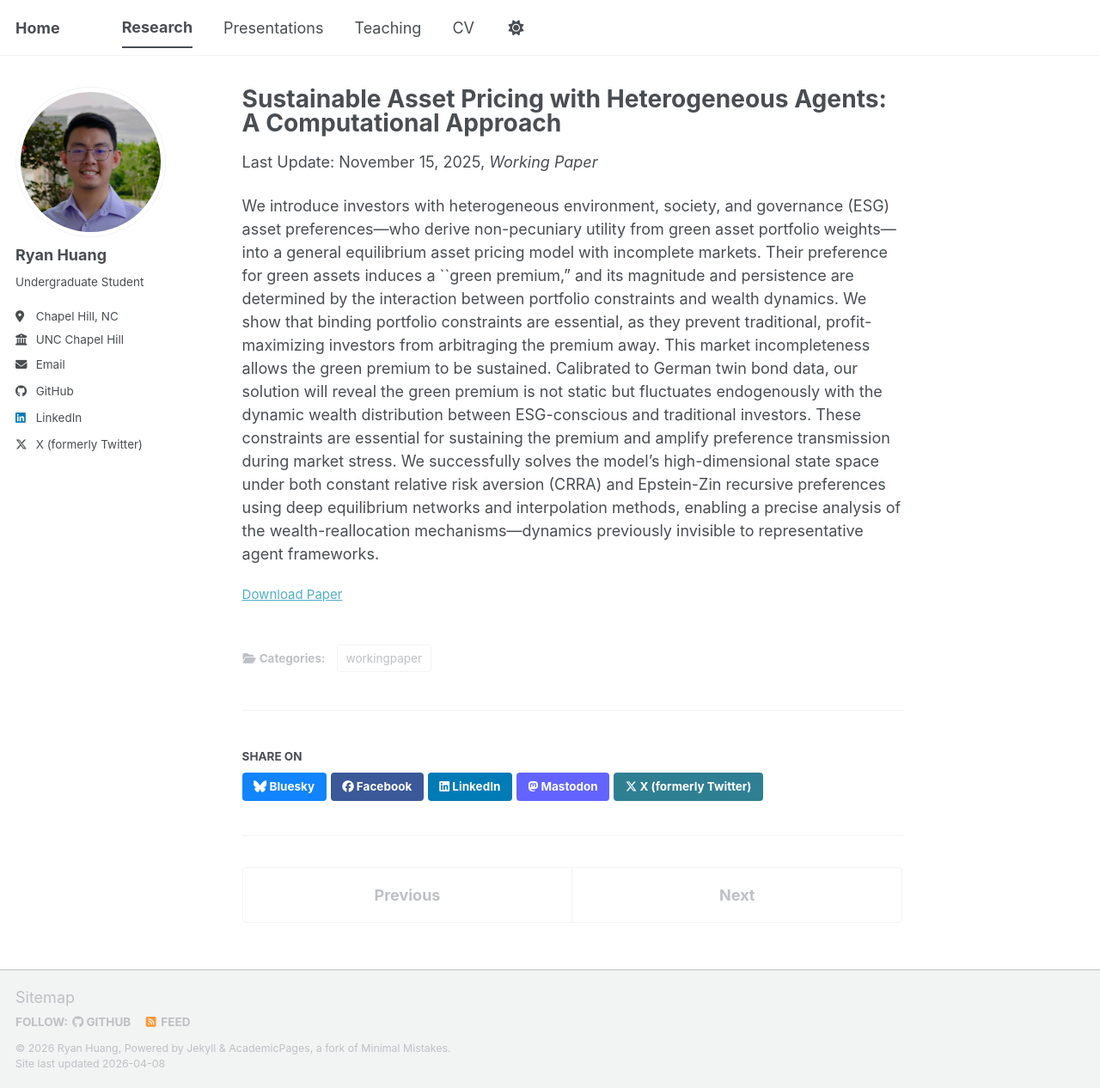
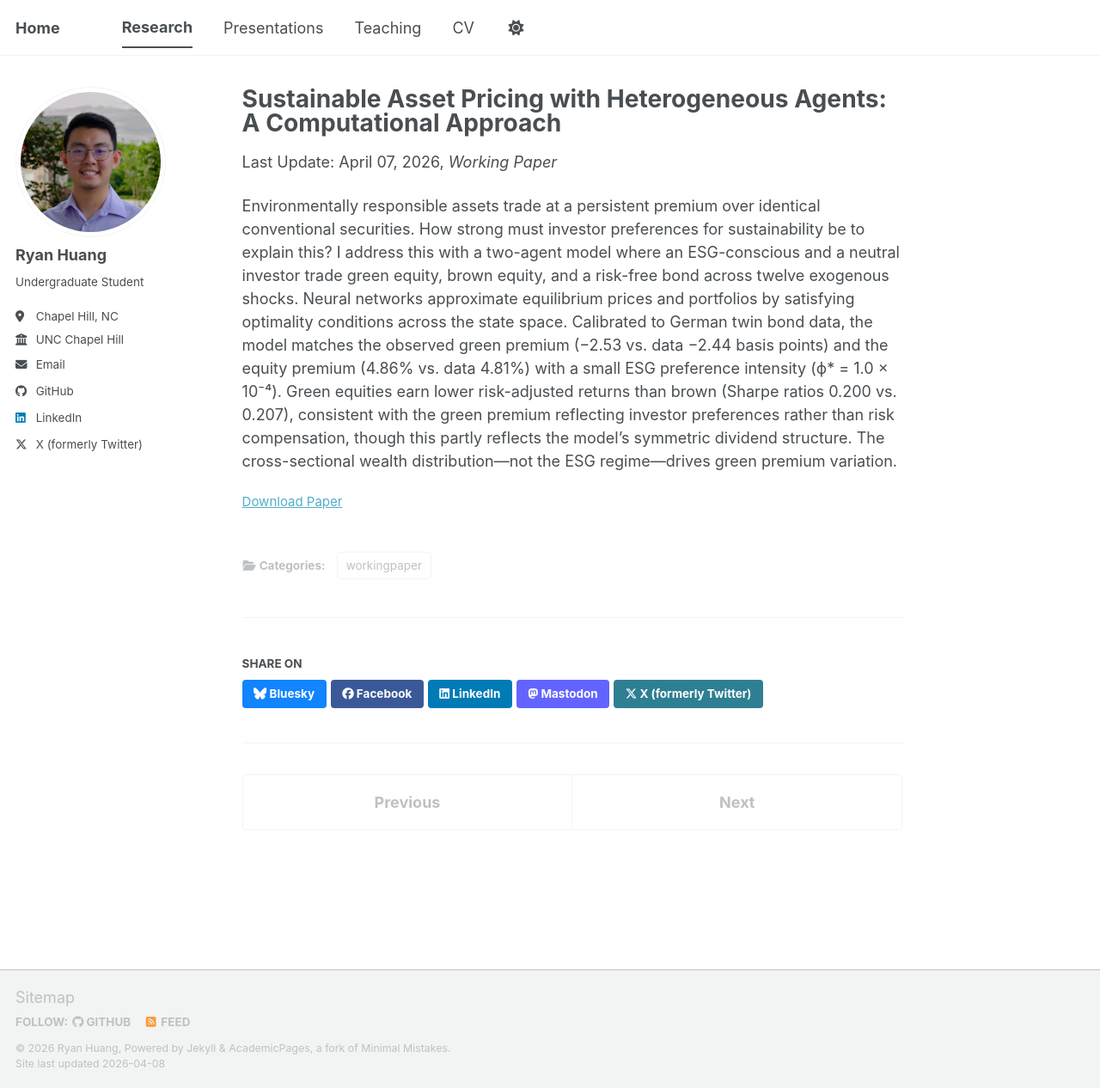
Before and after one commit to rhuang11/rhuang11.github.io, a Jekyll site: the page built from _research/esg-deqn.md, in a window 1280 px wide and 1266 px high. Shown: the whole window at 86% size. Built offline with Jekyll 4.4.1, drawn with Linux system fonts in a browser that asks for light colours; a script bundle is joined from its source files by our own code; library files that are not in the unit come from our copies.

Commit message:
updated date and abstract

```diff
--- a/_research/esg-deqn.md
+++ b/_research/esg-deqn.md
@@ -3,12 +3,12 @@ title: "Sustainable Asset Pricing with Heterogeneous Agents: A Computational App
 collection: research
 category: workingpaper
 permalink: /research/esg-deqn
-excerpt: "We introduce investors with heterogeneous environment, society, and governance (ESG) asset preferences—who derive non-pecuniary utility from green asset portfolio weights—into a general equilibrium asset pricing model with incomplete markets. Their preference for green assets induces a 'green premium,' and its magnitude and persistence are determined by the interaction between portfolio constraints and wealth dynamics. We show that binding portfolio constraints are essential, as they prevent traditional, profit-maximizing investors from arbitraging the premium away. This market incompleteness allows the green premium to be sustained. Calibrated to German twin bond data, our solution will reveal the green premium is not static but fluctuates endogenously with the dynamic wealth distribution between ESG-conscious and traditional investors. These constraints are essential for sustaining the premium and amplify preference transmission during market stress. We successfully solves the model's high-dimensional state space under both constant relative risk aversion (CRRA) and Epstein-Zin recursive preferences using deep equilibrium networks and interpolation methods, enabling a precise analysis of the wealth-reallocation mechanisms—dynamics previously invisible to representative agent frameworks."
-date: 2025-11-15
+excerpt: 'Environmentally responsible assets trade at a persistent premium over identical conventional securities. How strong must investor preferences for sustainability be to explain this? I address this with a two-agent model where an ESG-conscious and a neutral investor trade green equity, brown equity, and a risk-free bond across twelve exogenous shocks. Neural networks approximate equilibrium prices and portfolios by satisfying optimality conditions across the state space. Calibrated to German twin bond data, the model matches the observed green premium (&minus;2.53 vs. data &minus;2.44 basis points) and the equity premium (4.86% vs. data 4.81%) with a small ESG preference intensity (&phi;* = 1.0 &times; 10&minus;4). Green equities earn lower risk-adjusted returns than brown (Sharpe ratios 0.200 vs. 0.207), consistent with the green premium reflecting investor preferences rather than risk compensation, though this partly reflects the model&apos;s symmetric dividend structure. The cross-sectional wealth distribution—not the ESG regime—drives green premium variation.'
+date: 2026-04-07
 venue: 'Working Paper'
 slidesurl: 'https://rhuang11.github.io/files/esg-deqn/Ryan Huang - Thesis Slides.pdf'
 paperurl: 'https://rhuang11.github.io/files/esg-deqn/Ryan Huang - Final Thesis.pdf'
 citation:
 ---
 
-We introduce investors with heterogeneous environment, society, and governance (ESG) asset preferences—who derive non-pecuniary utility from green asset portfolio weights—into a general equilibrium asset pricing model with incomplete markets. Their preference for green assets induces a ``green premium," and its magnitude and persistence are determined by the interaction between portfolio constraints and wealth dynamics. We show that binding portfolio constraints are essential, as they prevent traditional, profit-maximizing investors from arbitraging the premium away. This market incompleteness allows the green premium to be sustained. Calibrated to German twin bond data, our solution will reveal the green premium is not static but fluctuates endogenously with the dynamic wealth distribution between ESG-conscious and traditional investors. These constraints are essential for sustaining the premium and amplify preference transmission during market stress. We successfully solves the model's high-dimensional state space under both constant relative risk aversion (CRRA) and Epstein-Zin recursive preferences using deep equilibrium networks and interpolation methods, enabling a precise analysis of the wealth-reallocation mechanisms—dynamics previously invisible to representative agent frameworks.
+Environmentally responsible assets trade at a persistent premium over identical conventional securities. How strong must investor preferences for sustainability be to explain this? I address this with a two-agent model where an ESG-conscious and a neutral investor trade green equity, brown equity, and a risk-free bond across twelve exogenous shocks. Neural networks approximate equilibrium prices and portfolios by satisfying optimality conditions across the state space. Calibrated to German twin bond data, the model matches the observed green premium (−2.53 vs. data −2.44 basis points) and the equity premium (4.86% vs. data 4.81%) with a small ESG preference intensity (ϕ* = 1.0 × 10⁻⁴). Green equities earn lower risk-adjusted returns than brown (Sharpe ratios 0.200 vs. 0.207), consistent with the green premium reflecting investor preferences rather than risk compensation, though this partly reflects the model's symmetric dividend structure. The cross-sectional wealth distribution—not the ESG regime—drives green premium variation.
```
